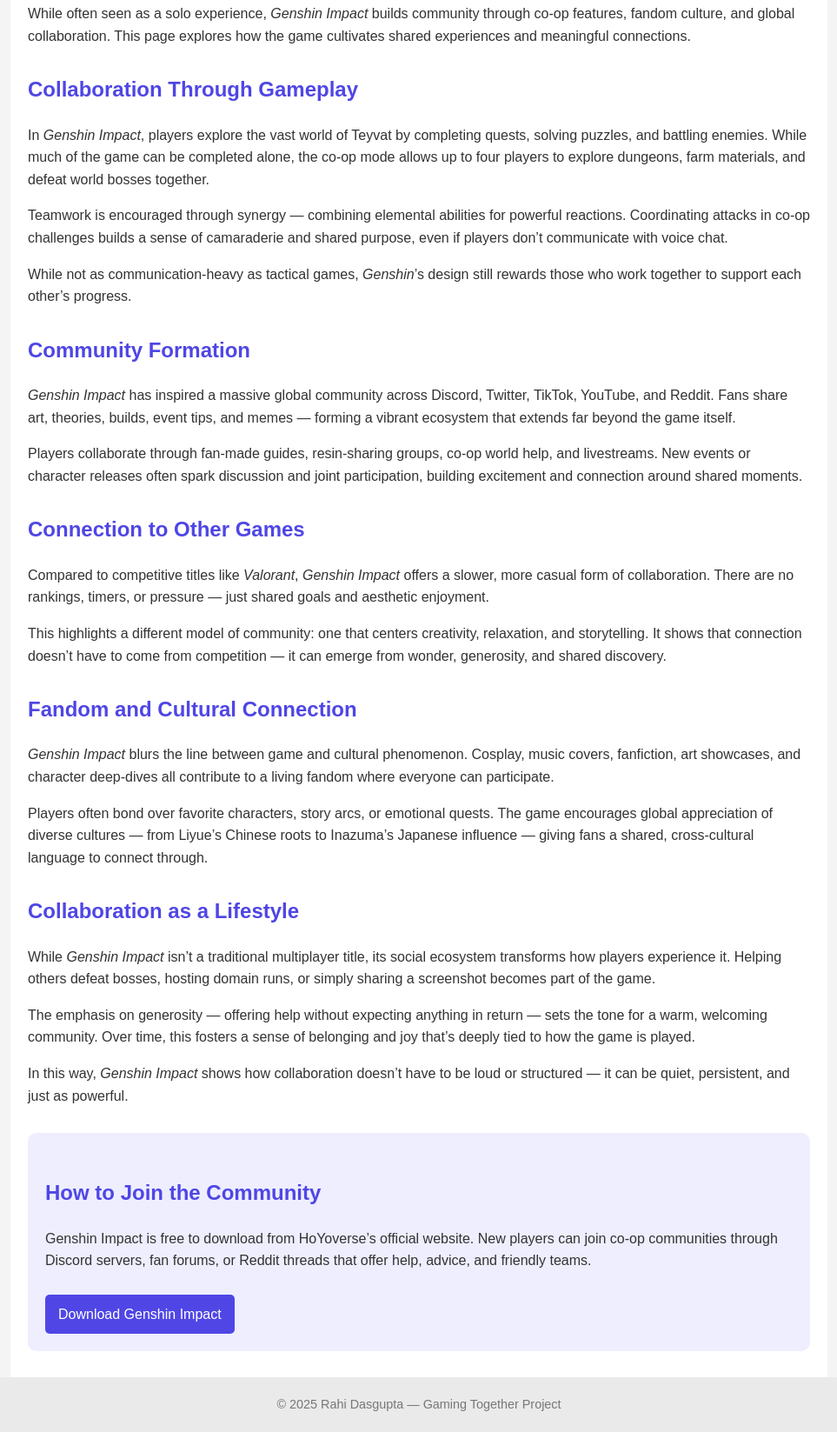
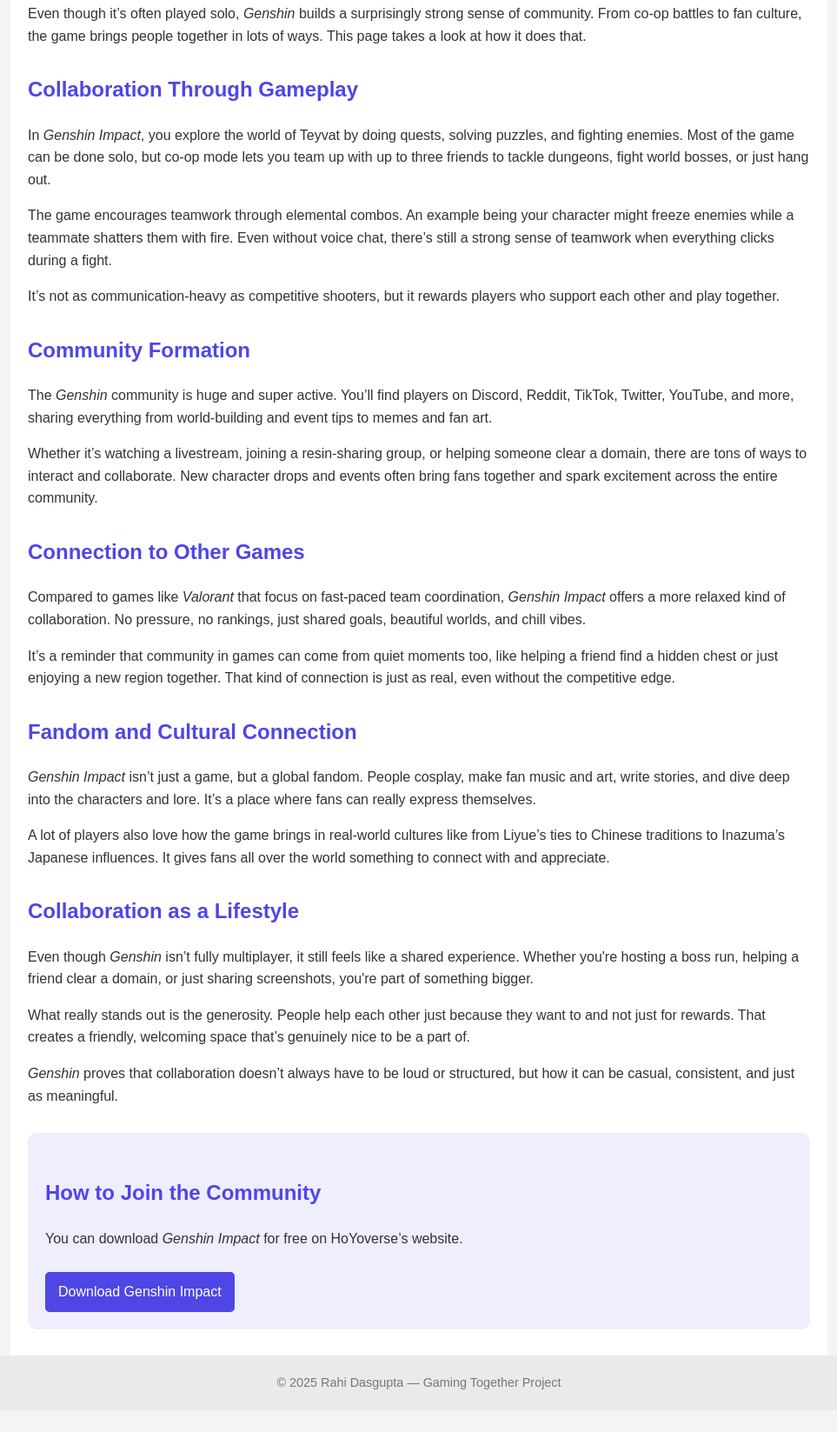
Before and after one commit to rahidas04/GamingCollaboration, a plain HTML site: page genshin.html in a window 1280 px wide. Shown: the part 362-2009 px from the top of the page at 87% size, without its empty margins (158-1121 px from the left). After the commit the page ends 1984 px from the top, so only its background shows below. Drawn offline with Linux system fonts and the light colour scheme.

Commit message:
updated val and genshin

```diff
--- a/genshin.html
+++ b/genshin.html
@@ -15,78 +15,76 @@
   <section>
     <h2>Introduction</h2>
     <p>
-      Open-world adventure games invite players into immersive spaces filled with exploration, creativity, and connection. <em>Genshin Impact</em>, developed by HoYoverse, is one of the most popular games in this genre — blending single-player storylines with optional multiplayer interaction.
+      Open-world adventure games are all about exploration, creativity, and getting lost in a story. <em>Genshin Impact</em>, made by HoYoverse, has become one of the most popular games in that space. It has single-player storylines with the option to play alongside others.
     </p>
     <p>
-      While often seen as a solo experience, <em>Genshin Impact</em> builds community through co-op features, fandom culture, and global collaboration. This page explores how the game cultivates shared experiences and meaningful connections.
+      Even though it’s often played solo, <em>Genshin</em> builds a surprisingly strong sense of community. From co-op battles to fan culture, the game brings people together in lots of ways. This page takes a look at how it does that.
     </p>
   </section>
 
   <section>
     <h2>Collaboration Through Gameplay</h2>
     <p>
-      In <em>Genshin Impact</em>, players explore the vast world of Teyvat by completing quests, solving puzzles, and battling enemies. While much of the game can be completed alone, the co-op mode allows up to four players to explore dungeons, farm materials, and defeat world bosses together.
+      In <em>Genshin Impact</em>, you explore the world of Teyvat by doing quests, solving puzzles, and fighting enemies. Most of the game can be done solo, but co-op mode lets you team up with up to three friends to tackle dungeons, fight world bosses, or just hang out.
     </p>
     <p>
-      Teamwork is encouraged through synergy — combining elemental abilities for powerful reactions. Coordinating attacks in co-op challenges builds a sense of camaraderie and shared purpose, even if players don’t communicate with voice chat.
+      The game encourages teamwork through elemental combos. An example being your character might freeze enemies while a teammate shatters them with fire. Even without voice chat, there’s still a strong sense of teamwork when everything clicks during a fight.
     </p>
     <p>
-      While not as communication-heavy as tactical games, <em>Genshin</em>’s design still rewards those who work together to support each other’s progress.
+      It’s not as communication-heavy as competitive shooters, but it rewards players who support each other and play together.
     </p>
   </section>
 
   <section>
     <h2>Community Formation</h2>
     <p>
-      <em>Genshin Impact</em> has inspired a massive global community across Discord, Twitter, TikTok, YouTube, and Reddit. Fans share art, theories, builds, event tips, and memes — forming a vibrant ecosystem that extends far beyond the game itself.
+      The <em>Genshin</em> community is huge and super active. You’ll find players on Discord, Reddit, TikTok, Twitter, YouTube, and more, sharing everything from world-building and event tips to memes and fan art.
     </p>
     <p>
-      Players collaborate through fan-made guides, resin-sharing groups, co-op world help, and livestreams. New events or character releases often spark discussion and joint participation, building excitement and connection around shared moments.
+      Whether it’s watching a livestream, joining a resin-sharing group, or helping someone clear a domain, there are tons of ways to interact and collaborate. New character drops and events often bring fans together and spark excitement across the entire community.
     </p>
   </section>
 
   <section>
     <h2>Connection to Other Games</h2>
     <p>
-      Compared to competitive titles like <em>Valorant</em>, <em>Genshin Impact</em> offers a slower, more casual form of collaboration. There are no rankings, timers, or pressure — just shared goals and aesthetic enjoyment.
+      Compared to games like <em>Valorant</em> that focus on fast-paced team coordination, <em>Genshin Impact</em> offers a more relaxed kind of collaboration. No pressure, no rankings, just shared goals, beautiful worlds, and chill vibes.
     </p>
     <p>
-      This highlights a different model of community: one that centers creativity, relaxation, and storytelling. It shows that connection doesn’t have to come from competition — it can emerge from wonder, generosity, and shared discovery.
+      It’s a reminder that community in games can come from quiet moments too, like helping a friend find a hidden chest or just enjoying a new region together. That kind of connection is just as real, even without the competitive edge.
     </p>
   </section>
 
   <section>
     <h2>Fandom and Cultural Connection</h2>
     <p>
-      <em>Genshin Impact</em> blurs the line between game and cultural phenomenon. Cosplay, music covers, fanfiction, art showcases, and character deep-dives all contribute to a living fandom where everyone can participate.
+      <em>Genshin Impact</em> isn’t just a game, but a global fandom. People cosplay, make fan music and art, write stories, and dive deep into the characters and lore. It’s a place where fans can really express themselves.
     </p>
     <p>
-      Players often bond over favorite characters, story arcs, or emotional quests. The game encourages global appreciation of diverse cultures — from Liyue’s Chinese roots to Inazuma’s Japanese influence — giving fans a shared, cross-cultural language to connect through.
+      A lot of players also love how the game brings in real-world cultures like from Liyue’s ties to Chinese traditions to Inazuma’s Japanese influences. It gives fans all over the world something to connect with and appreciate.
     </p>
   </section>
 
   <section>
     <h2>Collaboration as a Lifestyle</h2>
     <p>
-      While <em>Genshin Impact</em> isn’t a traditional multiplayer title, its social ecosystem transforms how players experience it. Helping others defeat bosses, hosting domain runs, or simply sharing a screenshot becomes part of the game.
+      Even though <em>Genshin</em> isn’t fully multiplayer, it still feels like a shared experience. Whether you're hosting a boss run, helping a friend clear a domain, or just sharing screenshots, you're part of something bigger.
     </p>
     <p>
-      The emphasis on generosity — offering help without expecting anything in return — sets the tone for a warm, welcoming community. Over time, this fosters a sense of belonging and joy that’s deeply tied to how the game is played.
+      What really stands out is the generosity. People help each other just because they want to and not just for rewards. That creates a friendly, welcoming space that’s genuinely nice to be a part of.
     </p>
     <p>
-      In this way, <em>Genshin Impact</em> shows how collaboration doesn’t have to be loud or structured — it can be quiet, persistent, and just as powerful.
+      <em>Genshin</em> proves that collaboration doesn’t always have to be loud or structured, but how it can be casual, consistent, and just as meaningful.
     </p>
   </section>
-
 
   <section class="popup-box">
     <h2>How to Join the Community</h2>
     <p>
-      Genshin Impact is free to download from HoYoverse’s official website. New players can join co-op communities through Discord servers, fan forums, or Reddit threads that offer help, advice, and friendly teams.
+      You can download <em>Genshin Impact</em> for free on HoYoverse’s website.
     </p>
     <a href="https://genshin.hoyoverse.com/" target="_blank" class="popup-button">Download Genshin Impact</a>
   </section>
-
 </main>
 
 <footer class="site-footer">
--- a/styles.css
+++ b/styles.css
@@ -1,5 +1,12 @@
+html, body {
+  height: 100%;
+  margin: 0;
+  padding: 0;
+}
+
 body {
-    margin: 0;
+  display: flex;
+  flex-direction: column;
   font-family: Arial, sans-serif;
   background: #f4f4f4;
   color: #333;
@@ -28,6 +35,7 @@ body {
   margin: 0 auto;
   padding: 30px 20px;
   background: white;
+  flex: 1;
 }
 
 .content h2 {
@@ -53,9 +61,11 @@ body {
 }
 
 .site-footer {
+  width: 100%;
   text-align: center;
   font-size: 0.9rem;
   color: #777;
   padding: 20px;
   background: #eaeaea;
+  box-sizing: border-box;
 }
```
Also changed, not shown: index.html (+3 -3 lines), valorant.html (+18 -16 lines). Lines whose indentation alone changed are shown as unchanged.
